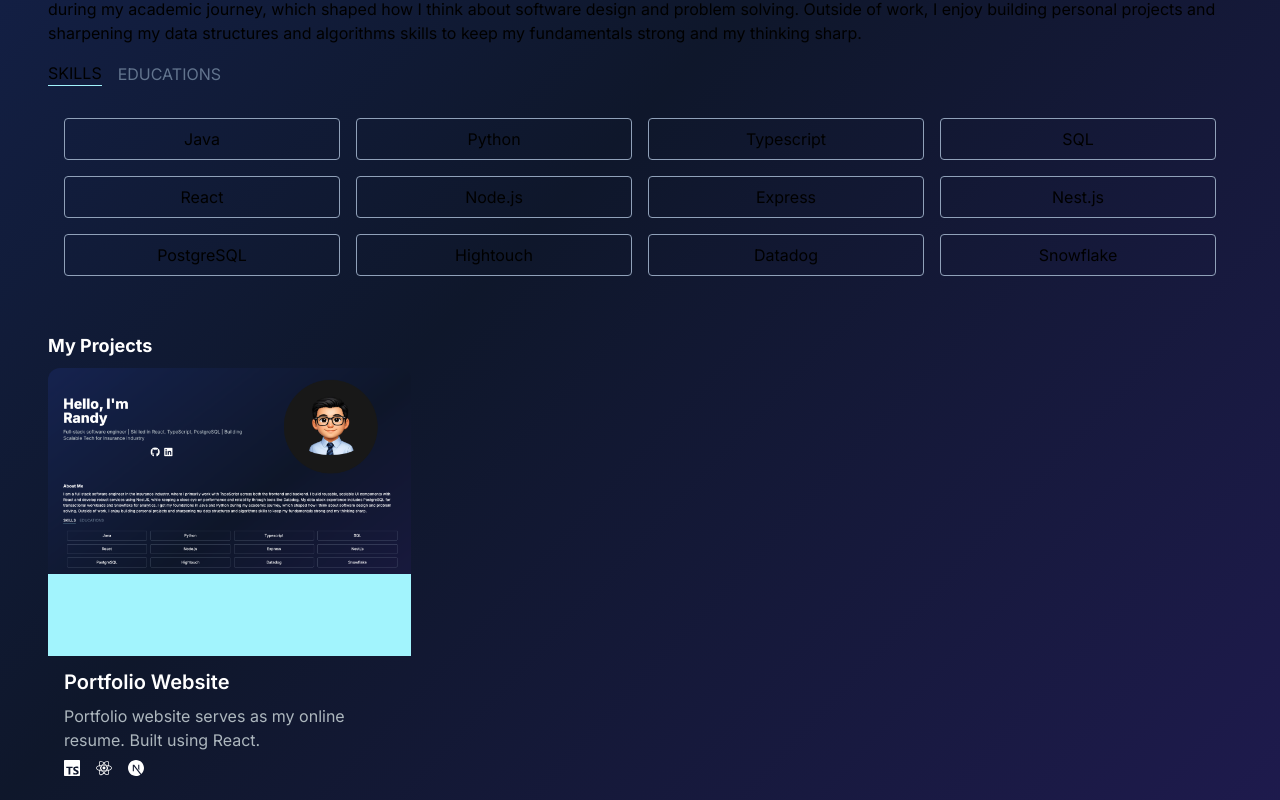
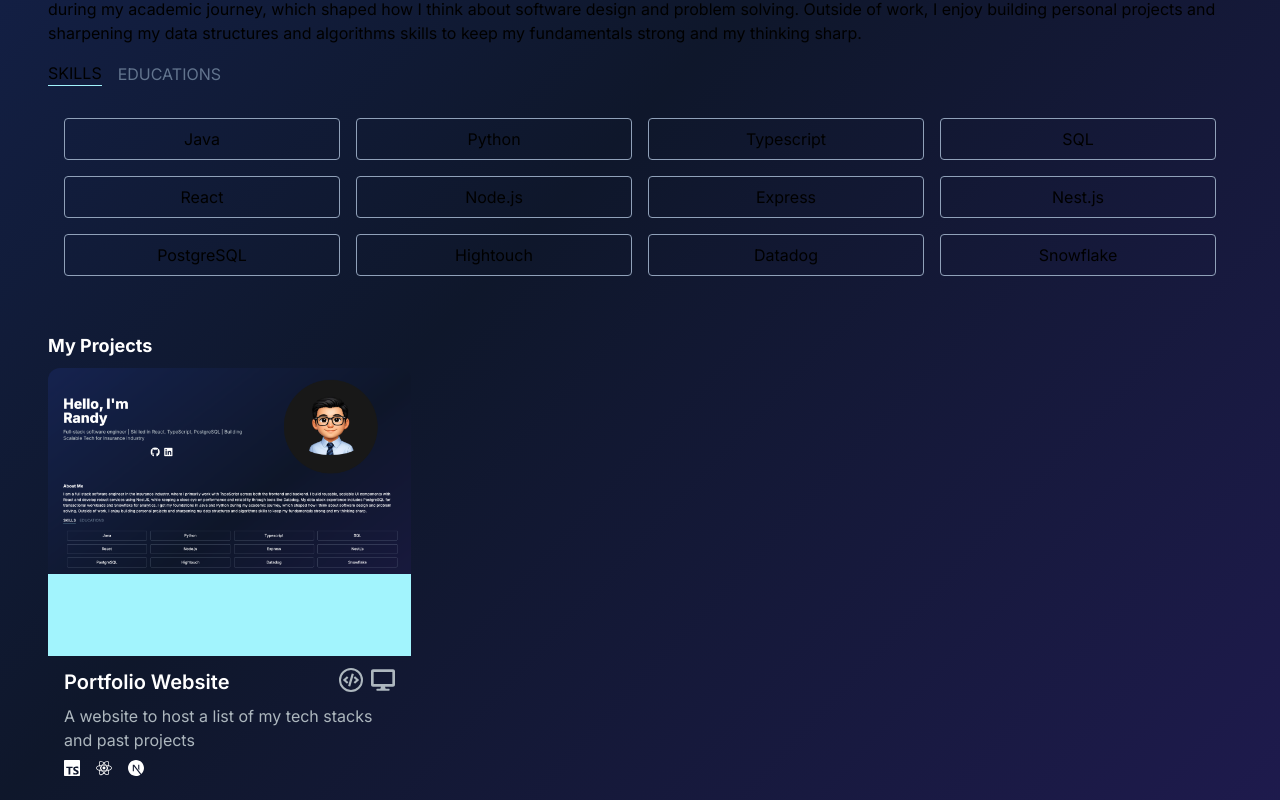
Before and after one commit to randylirano/portfolio-website, a Next.js app: page / in a window 1280 px wide. Shown: the part 567-1367 px from the top of the page. Built offline with nearby package versions, Linux system fonts and the light colour scheme.

Commit message:
FEAT: Update project card

```diff
--- a/src/app/layout.tsx
+++ b/src/app/layout.tsx
@@ -6,7 +6,7 @@
 
 export const metadata: Metadata = {
   title: "Randy Lirano",
-  description: "Generated by create next app",
+  description: "Showcasing my projects and skills.",
 };
 
 export default function RootLayout({
--- a/src/app/page.tsx
+++ b/src/app/page.tsx
@@ -2,7 +2,7 @@
 
 export default function Home() {
   return (
-    <main className="flex min-h-screen flex-col bg-gradient-to-br from-blue-950 via-slate-900 to-indigo-950">
+    <main className="flex min-h-screen flex-col bg-linear-to-br from-blue-950 via-slate-900 to-indigo-950">
       <div className="container mx-auto px-12 py-4">
         <Hero.HeroSection />
       </div>
--- a/src/features/projects/components/project-card.tsx
+++ b/src/features/projects/components/project-card.tsx
@@ -47,29 +47,38 @@
           backgroundRepeat: "no-repeat",
           backgroundColor: "oklch(91.7% 0.08 205.041)",
         }}
-      >
-        <div className="overlay items-center justify-center absolute top-0 left-0 w-full h-full bg-[#181818] bg-opacity-0 hidden group-hover:flex group-hover:bg-opacity-80 transition-all duration-500 ">
+      />
+      <div className="text-white rounded-b-xl mt-3 bg-[#181818]py-6 px-4">
+        <div className="flex justify-between">
+          <span className="text-xl font-semibold mb-2">{name}</span>
+          <div className="flex gap-2 justify-end">
+            {repository !== undefined && repository !== null ? (
               <Link
-            href={repository!}
-            className="h-14 w-14 mr-2 border-2 relative rounded-full border-[#ADB7BE] hover:border-white group/link"
+                href={repository}
+                className="h-6 w-6 border-2 relative rounded-full border-[#ADB7BE] hover:border-white group/link"
                 target="_blank"
               >
-            <FaCode className="h-10 w-10 text-[#ADB7BE] absolute top-1/2 left-1/2 transform -translate-x-1/2 -translate-y-1/2  cursor-pointer group-hover/link:text-white" />
+                <FaCode className="h-4 w-4 text-[#ADB7BE] absolute top-1/2 left-1/2 -translate-x-1/2 -translate-y-1/2 group-hover/link:text-white" />
               </Link>
+            ) : (
+              <FaCode className="h-6 w-6 text-[#ADB7BE]" />
+            )}
             {previewUrl !== undefined && previewUrl !== null ? (
               <Link
                 href={previewUrl}
-              className="h-14 w-14 mr-2 border-2 relative rounded-full border-[#ADB7BE] hover:border-white group/link"
+                className="h-6 w-6 border-2 relative rounded-full border-[#ADB7BE] hover:border-white group/link"
                 target="_blank"
               >
-              <FaDesktop className="h-10 w-10 text-[#ADB7BE] absolute top-1/2 left-1/2 transform -translate-x-1/2 -translate-y-1/2  cursor-pointer group-hover/link:text-white" />
+                <FaDesktop className="h-4 w-4 text-[#ADB7BE] absolute top-1/2 left-1/2 -translate-x-1/2 -translate-y-1/2 group-hover/link:text-white" />
               </Link>
-          ) : null}
+            ) : (
+              <FaDesktop className="h-6 w-6 text-[#ADB7BE]" />
+            )}
           </div>
         </div>
-      <div className="text-white rounded-b-xl mt-3 bg-[#181818]py-6 px-4">
-        <h5 className="text-xl font-semibold mb-2">{name}</h5>
+
         <p className="text-[#ADB7BE]">{description}</p>
+
         <div className="flex gap-4 my-2">
           {techStacks.map((tech, index) => {
             return getTechBadge(tech, `tech-${tech}-${index}`);
--- a/src/features/projects/index.tsx
+++ b/src/features/projects/index.tsx
@@ -6,7 +6,7 @@
     {
       name: "Portfolio Website",
       description:
-        "Portfolio website serves as my online resume. Built using React.",
+        "A website to host a list of my tech stacks and past projects",
       repository: "https://github.com/randylirano/portfolio-website",
       previewUrl: null,
       thumbnail: "/images/portfolio-thumbnail.png",
```
Lines whose indentation alone changed are shown as unchanged.
